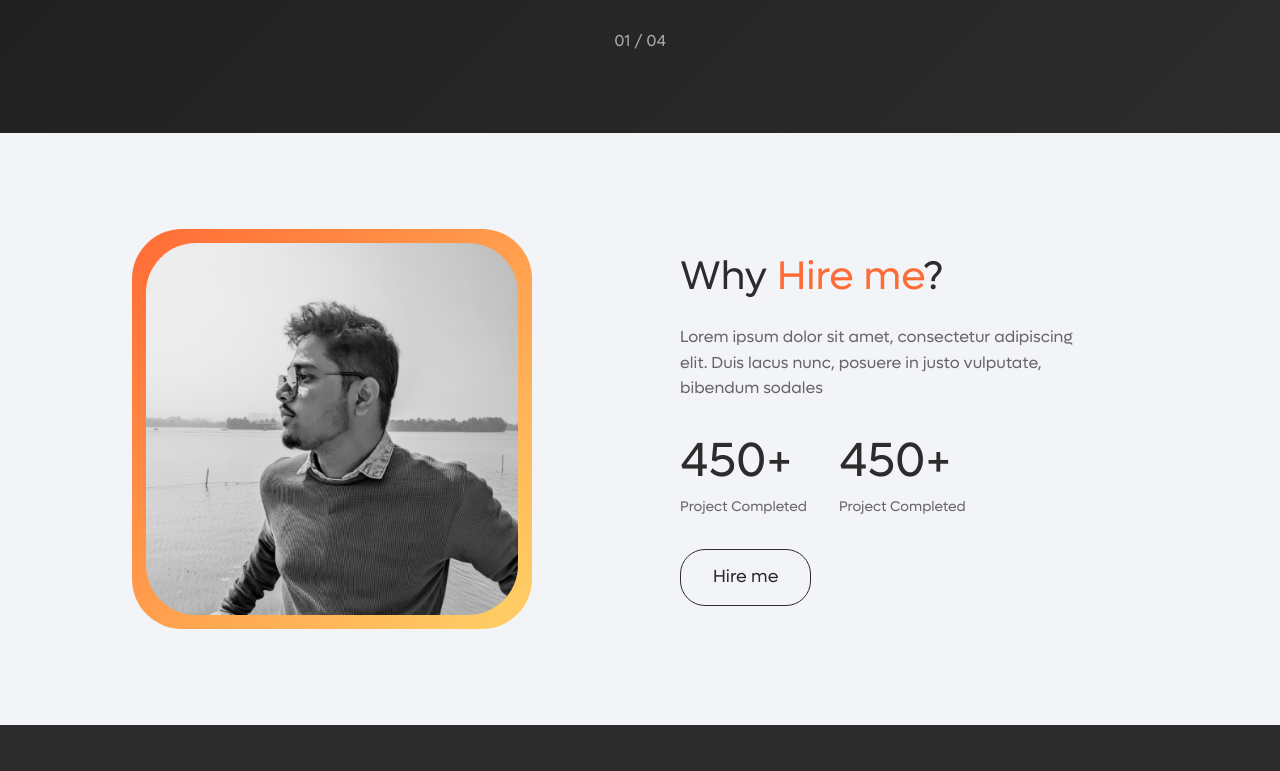
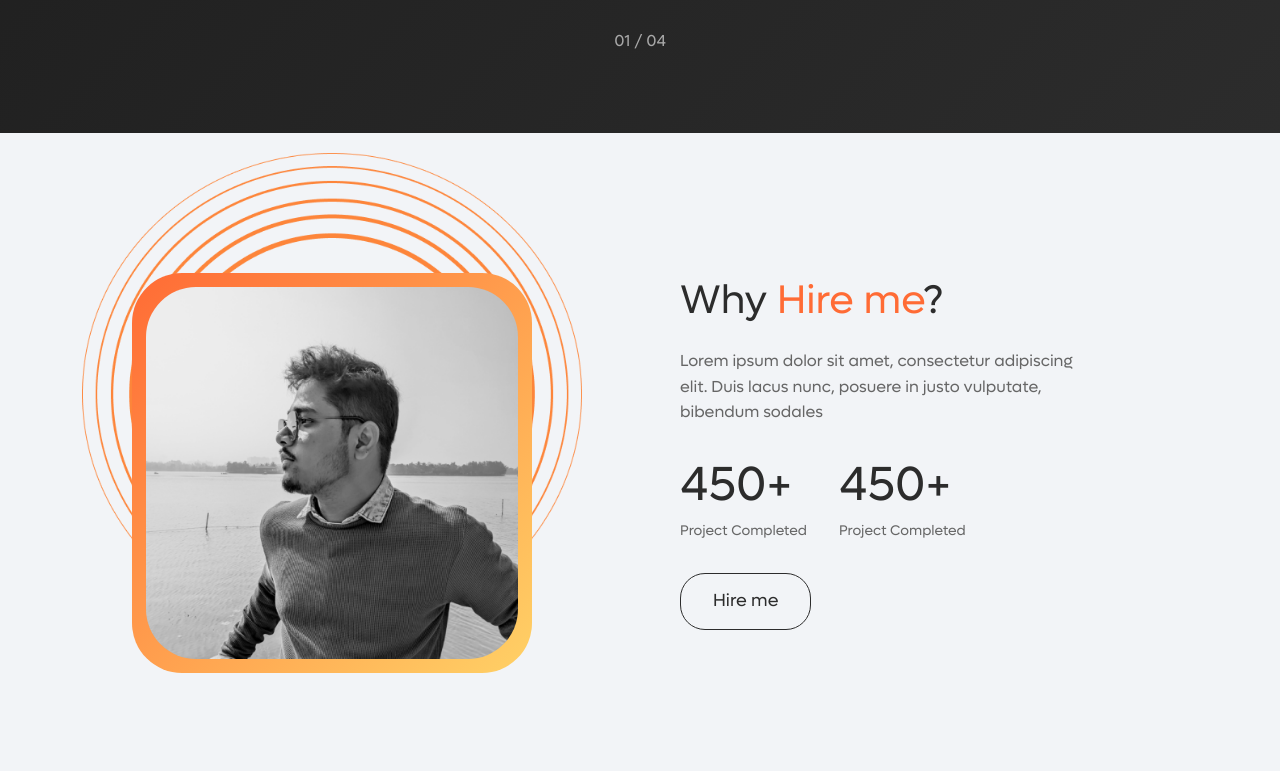
Before and after one commit to Soumyadip-62/portfolio-2024, a React (Vite) app: page / in a window 1280 px wide. Shown: the part 3181-3952 px from the top of the page. Built offline with nearby package versions, Linux system fonts and the light colour scheme.

Commit message:
Refactor code structure for improved readability and maintainability

```diff
--- a/src/assets/index.tsx
+++ b/src/assets/index.tsx
@@ -2,5 +2,6 @@ export default {
     my_image:'/assets/images/my-image-removebg-preview.png',
     my_image2:'/assets/images/my_img_2.png',
     banner_bg_effect:'/assets/images/banner_background_effect.png',
+    bg_ring:'/assets/images/background_ring.png',
     faviconLogo:'/favicon.svg'
 }
--- a/src/components/Banner.tsx
+++ b/src/components/Banner.tsx
@@ -10,30 +10,25 @@ import {
 } from "@mui/material";
 import ArrowOutwardIcon from "@mui/icons-material/ArrowOutward";
 import assets from "../assets";
-import React from "react";
+import  { useRef } from "react";
+import gsap from "gsap";
+import { useGSAP } from "@gsap/react";
 
 const Banner = () => {
-    // Call showBackggroundEffect when scrolled
-    React.useEffect(() => {
-        const handleScroll = () => {
-            showBackggroundEffect();
-        };
-        window.addEventListener("scroll", handleScroll);
-        return () => window.removeEventListener("scroll", handleScroll);
-    }, []);
+    const rightContainer = useRef<HTMLDivElement | null>(null);
 
-    const showBackggroundEffect = () => {
-        if (typeof window !== "undefined") {
-            console.log(window.scrollY)
-            if (window.scrollY > 2) {
-
-                document.querySelector('.background_effect')?.classList.add('show')
-            }
-
-            return window.scrollY || window.pageYOffset;
-        }
-        return 0;
-    }
+    useGSAP(
+        () => {
+            gsap.to(".background_effect", {
+                width: "700px",
+                height: "700px",
+            });
+            gsap.fromTo('.exp_badge', {
+                scale: 0
+            }, { scale: 1 ,duration:0.5, delay:0.3})
+        },
+        { scope: rightContainer }
+    );
 
 
     return (
@@ -149,14 +144,19 @@ const Banner = () => {
                     </Box>
 
                     {/* Right Content - Photo and Stats */}
-                    <Box sx={{
-                        flex: 1, position: "relative", textAlign: "center",
-                        '.show': {
-                            width: "700px",
-                            height: '600px',
+                    <Box
+                        ref={rightContainer}
+                        sx={{
+                            flex: 1,
+                            position: "relative",
+                            textAlign: "center",
+                            // '.show': {
+                            //     width: "700px",
+                            //     height: '600px',
 
-                        }
-                    }}>
+                            // }
+                        }}
+                    >
                         <Box
                             component="img"
                             className="background_effect"
@@ -169,7 +169,7 @@ const Banner = () => {
                                 bottom: "0",
                                 left: "50%",
                                 transform: "translateX(-50%)",
-                                transition: 'all 1s ease-in-out'
+                                transition: "all 1s ease-in-out",
                             }}
                         />
                         {/* Orange Circle Background */}
@@ -204,6 +204,7 @@ const Banner = () => {
                         {/* Experience Badge */}
                         <Paper
                             elevation={3}
+                            className="exp_badge"
                             sx={{
                                 position: "absolute",
                                 bottom: 0,
--- a/src/components/HireMesection.tsx
+++ b/src/components/HireMesection.tsx
@@ -1,6 +1,12 @@
 "use client"
 import { Box, Container, Typography, Button } from "@mui/material"
 import assets from "../assets"
+import { useRef } from "react"
+import { useGSAP } from "@gsap/react"
+import gsap from "gsap"
+import { ScrollTrigger } from "gsap/ScrollTrigger";
+
+gsap.registerPlugin(ScrollTrigger);
 
 const stats = [
   {
@@ -13,12 +19,37 @@ const stats = [
   },
 ]
 
+
 export default function HireMeSection() {
+
+  const ImageRef = useRef<HTMLDivElement | null>(null)
+
+  useGSAP(() => {
+    gsap.to('.img', {
+      translateY: '20px', delay: 0.5, scrollTrigger: {
+        trigger: ".img",
+        start: "top 80%", // when .img top hits 80% of viewport height
+        toggleActions: "play none reverse none",
+      }
+    });
+    gsap.to('.bg_ring', {
+      width: '500px',
+      height: '500px',
+      delay: 0.3,
+      scrollTrigger: {
+        trigger: ".bg_ring",
+        start: "top 80%",
+        toggleActions: "play none reverse none",
+      }
+    })
+
+  }, { scope: ImageRef })
+
   return (
     <Box
       sx={{
         bgcolor: "#F2F4F7",
-        py:12,
+        py: 15,
       }}
     >
       <Container maxWidth="lg">
@@ -40,7 +71,20 @@ export default function HireMeSection() {
             }}
           >
             {/* Orange Circle Background */}
+            <Box ref={ImageRef} sx={{
+              position: 'relative',
+
+            }}>
+              <img src={assets.bg_ring} alt="background_ring" className="bg_ring" style={{
+                width: 0,
+                height: 0,
+                position: 'absolute',
+                bottom: 0,
+                left: '50%',
+                transform: 'translate(-50%)'
+              }} />
               <Box
+                className='img'
                 sx={{
                   width: { xs: 300, md: 400 },
                   height: { xs: 300, md: 400 },
@@ -54,6 +98,7 @@ export default function HireMeSection() {
                 }}
               >
                 {/* Professional Photo */}
+
                 <Box
                   component="img"
                   src={assets.my_image2}
@@ -66,6 +111,7 @@ export default function HireMeSection() {
                     borderRadius: "50px",
                   }}
                 />
+              </Box>
             </Box>
           </Box>
 
```
Also changed, not shown: public/assets/images/background_ring.png (added). Lines whose indentation alone changed are shown as unchanged.
